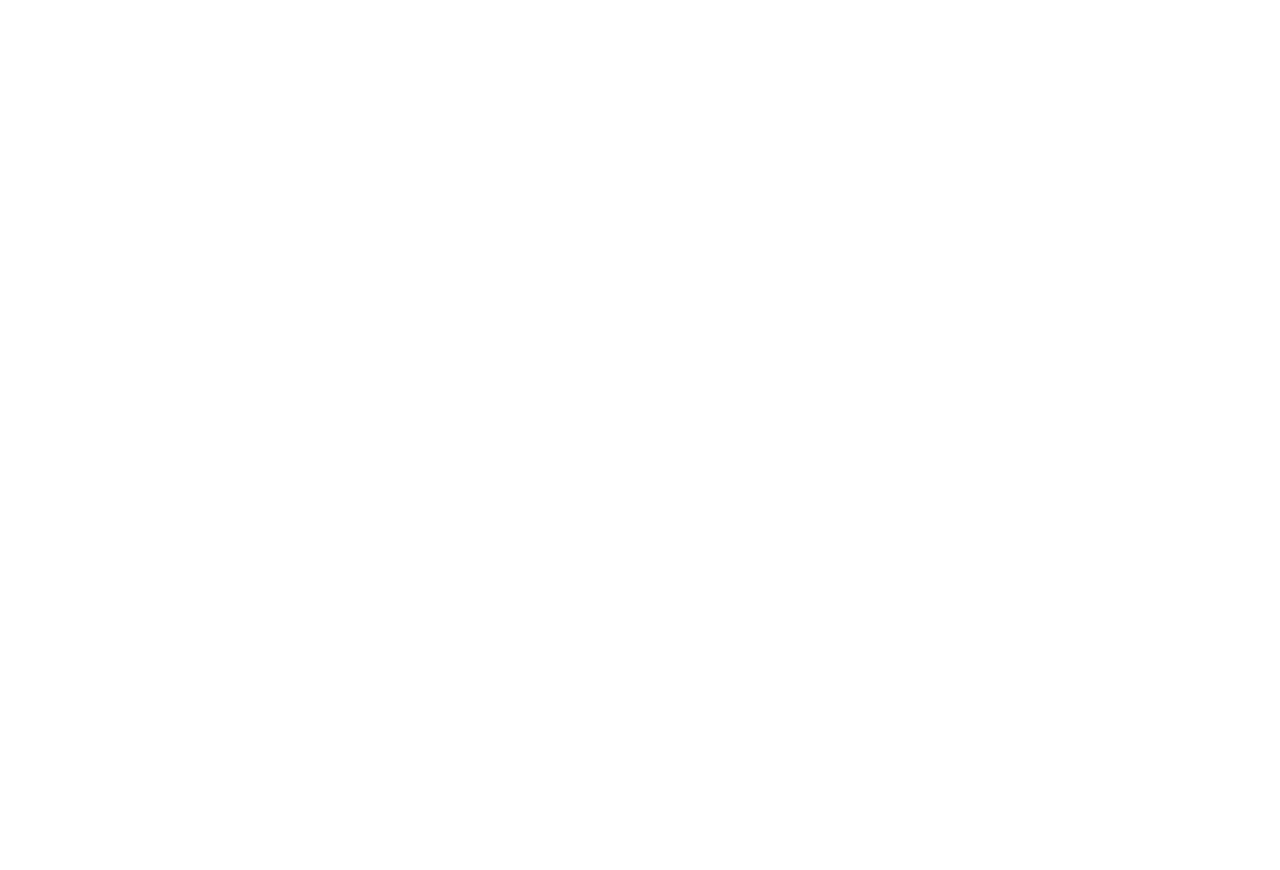
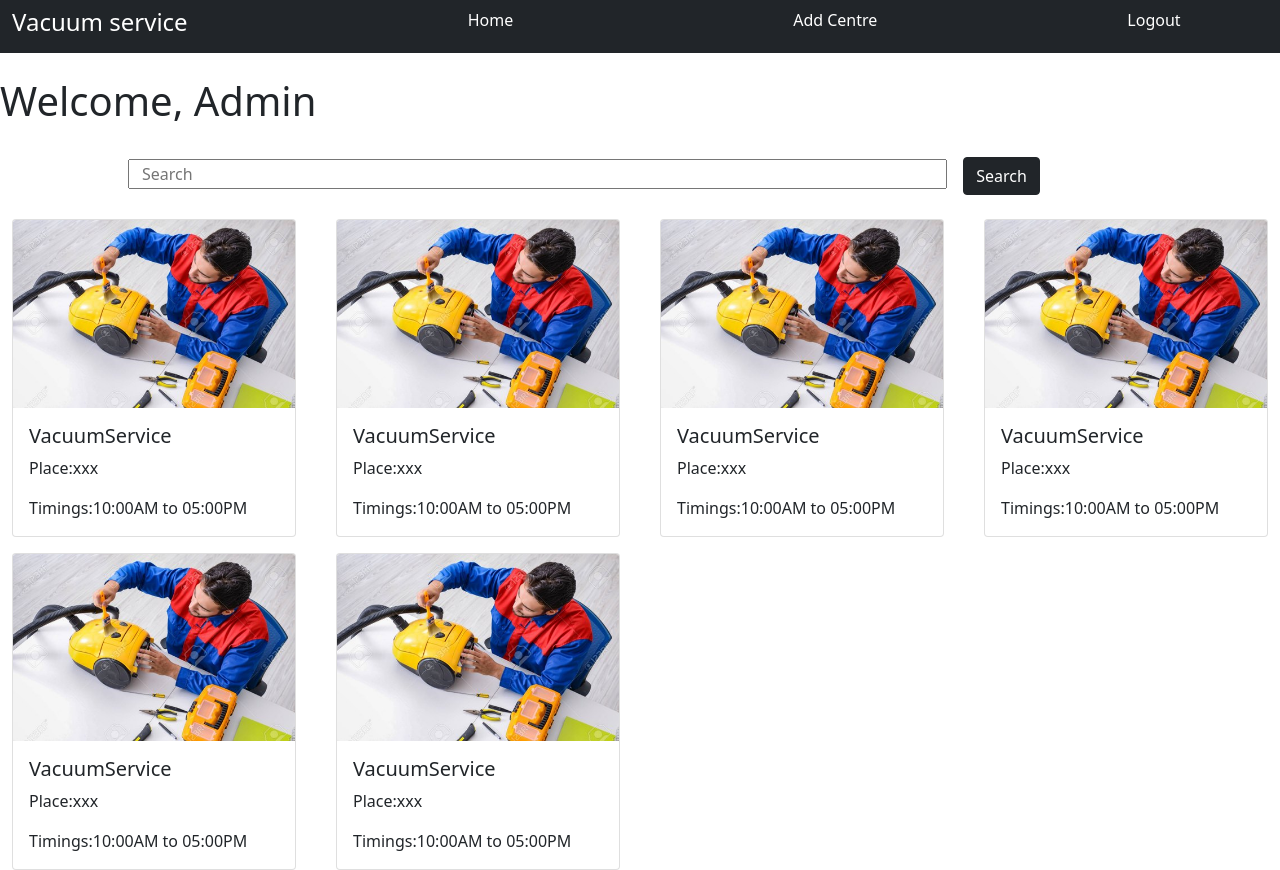
Before and after one commit to iamneo-production/ba964849-2c32-4910-a202-18c63fd34091, a React (Create React App) app in the folder reactapp/: page /admin/home in a window 1280 px wide. Before the commit this address had no page. Before the commit the page ends 800 px from the top, so only its background shows below. Built offline with nearby package versions, Linux system fonts and the light colour scheme.

Commit message:
Made Admin Home
Added components:
1. Admin Navbar
2. Admin Service Centre Card
3. Admin Home Page

```diff
--- a/reactapp/src/App.css
+++ b/reactapp/src/App.css
@@ -16,5 +16,5 @@
 .error {
   position: absolute;
   color: red;
-  font-size: 0.6rem;
+  font-size: 0.8rem;
 }
--- a/reactapp/src/App.js
+++ b/reactapp/src/App.js
@@ -3,7 +3,9 @@
 import LandingPage from './pages/LandingPage/LandingPage';
 import SignupPage from './pages/SignupPage/SignupPage';
 import LoginPage from './pages/LoginPage/LoginPage';
-import User_home from './pages/Home/User_home';
+import AdminCentreCard from './components/AdminCentreCard/AdminCentreCard';
+import AdminNavbar from './components/AdminNavbar/AdminNavbar';
+import AdminHomePage from './pages/AdminHomePage/AdminHomePage';
 function App() {
   return (
     <BrowserRouter>
@@ -11,7 +13,10 @@
         <Route path="/" element={<LandingPage/>}/>
         <Route path="/signup" element={<SignupPage/>}></Route>
         <Route path="/login" element={<LoginPage/>}></Route>
-        {/* <ProtectedRoute path="/homepage" element={<User_home/>}></ProtectedRoute> */}
+        <Route path="/admin/cards" element={<AdminCentreCard/>}></Route>
+        <Route path="/admin/navbar" element={<AdminNavbar/>}></Route>
+        <Route path="/admin/home" element={<AdminHomePage/>}></Route>
+        <Route path="*" element={"404: Page not found"}></Route>
       </Routes>
     </BrowserRouter>
   );
--- /dev/null
+++ b/reactapp/src/components/AdminCentreCard/AdminCentreCard.js
@@ -0,0 +1,22 @@
+import React from 'react'
+import img from '../../assets/vacuumservice.jpg'
+function AdminCentreCard(props) {
+  return (
+    <div className="container" style={props.style}>
+        <div className="row">
+            <div className="col-sm">
+                <div class="card" >
+                    <img src={img} class="card-img-top" id="Grid1" alt="Vacuumservice"/>
+                    <div class="card-body">
+                        <h5 class="card-title">VacuumService</h5>
+                        <p class="card-text">Place:xxx</p>
+                        <p class="card-text">Timings:10:00AM to 05:00PM</p>
+                    </div>
+                </div>
+            </div>
+        </div>
+    </div>
+  )
+}
+
+export default AdminCentreCard
--- /dev/null
+++ b/reactapp/src/components/AdminNavbar/AdminNavbar.js
@@ -0,0 +1,29 @@
+import { BrowserRouter, Link } from "react-router-dom";
+import classes from './AdminNavbar.module.css';
+const AdminNavbar = () => {
+    return (
+      <div>
+
+<nav class="navbar navbar-expand-lg bg-dark">
+         <div class="container-fluid">
+             <ul class="navbar-nav">
+             <li>
+                 <h4 style={{marginRight:"280px",color: "white" }} >Vacuum service</h4>
+                 </li>
+                 <li class="nav-item">
+                 <Link id='adminCentreProfile'style={{marginRight:"280px",color: "white",textDecoration:'none'}}to="/admin/home">Home</Link>
+                 </li>
+                 <li class="nav-item">
+                 <Link id='adminAddCentre'style={{marginRight:"250px",color: "white",textDecoration:'none'}}to="/admin/home">Add Centre</Link>
+                 </li>
+                 <li class="nav-item">
+                 <Link id='Logout' style={{color: "white",textDecoration:'none'}}to="/">Logout</Link>
+                 </li>
+             </ul>
+</div>
+
+</nav>
+</div>
+);
+};
+export default AdminNavbar;
--- /dev/null
+++ b/reactapp/src/pages/AdminHomePage/AdminHomePage.js
@@ -0,0 +1,40 @@
+import React from "react";
+import { BrowserRouter, Link } from "react-router-dom";
+import classes from './AdminHomePage.module.css';
+import AdminNavbar from "../../components/AdminNavbar/AdminNavbar";
+import AdminCentreCard from "../../components/AdminCentreCard/AdminCentreCard";
+const AdminHomePage = () => {
+  return (
+    <div>
+        <AdminNavbar/>
+        <br></br>
+        <h1>Welcome, Admin</h1>
+        <br></br>
+        <div className={classes.searchBar}>
+        <form action="" method="get">
+            <label htmlFor="header-search"></label>
+            <input
+            className="container"
+                type="text"
+                placeholder="Search"
+                name="search"
+                id="searchButton"
+            />
+            <button className="btn btn-dark"id='searchButton' type="submit">Search</button>
+        </form>
+        </div>
+        <br></br>
+        <div className={classes.centreCardsContainer}>
+           <AdminCentreCard/>
+           <AdminCentreCard/>
+           <AdminCentreCard/>
+           <AdminCentreCard/>
+           <AdminCentreCard/>
+           <AdminCentreCard/>
+        </div>
+</div>
+
+  );
+};
+
+export default AdminHomePage;
--- /dev/null
+++ b/reactapp/src/pages/AdminHomePage/AdminHomePage.module.css
@@ -0,0 +1,15 @@
+.centreCardsContainer {
+  display: grid;
+  grid-template-columns: auto auto auto auto;
+  gap: 16px;
+}
+
+.searchBar {
+  margin: auto;
+  width: 80%;
+}
+
+.searchBar form input {
+  width: 80%;
+  margin-right: 16px;
+}
```
Also changed, not shown: reactapp/src/assets/vacuumservice.jpg (added), reactapp/src/components/AdminNavbar/AdminNavbar.module.css (added).
